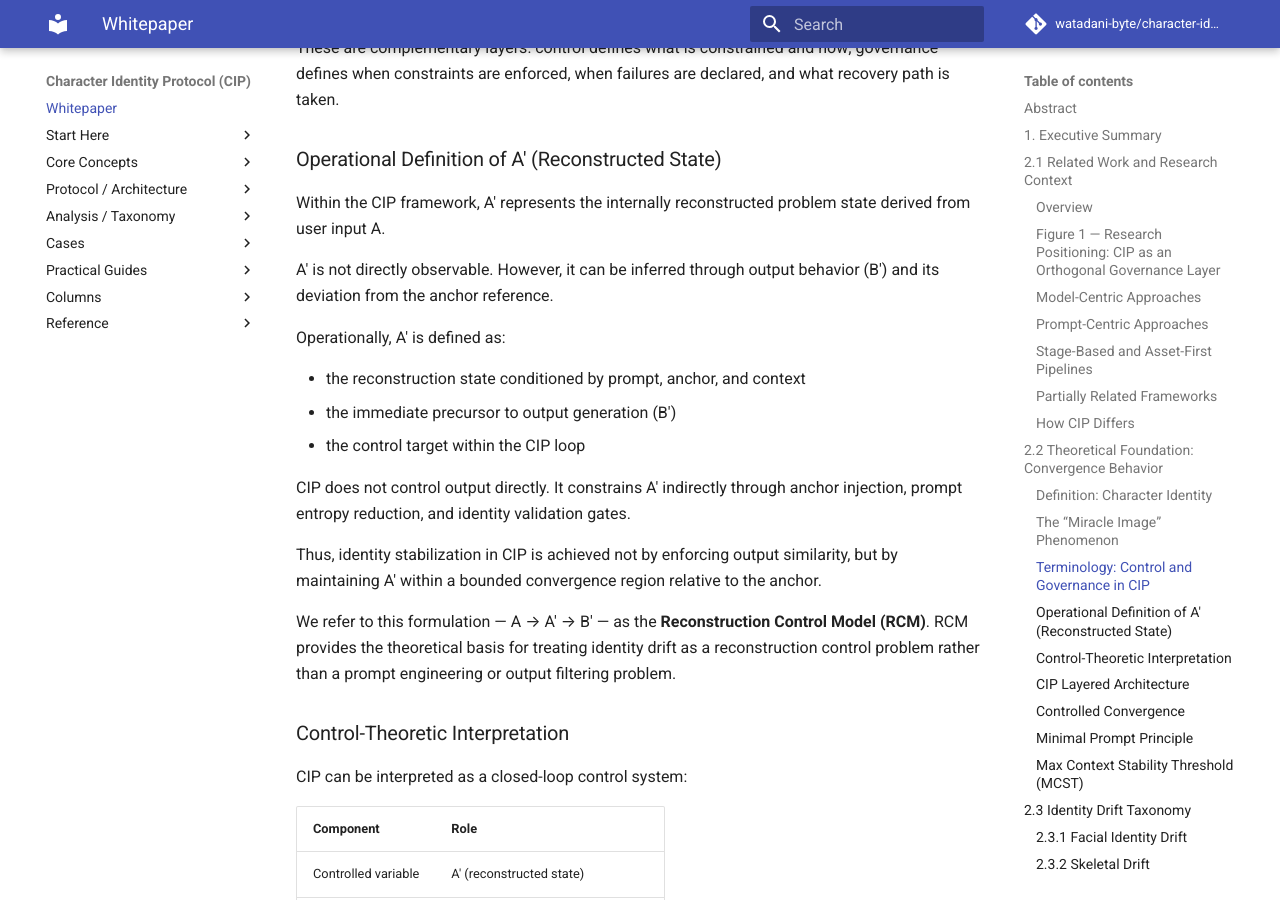
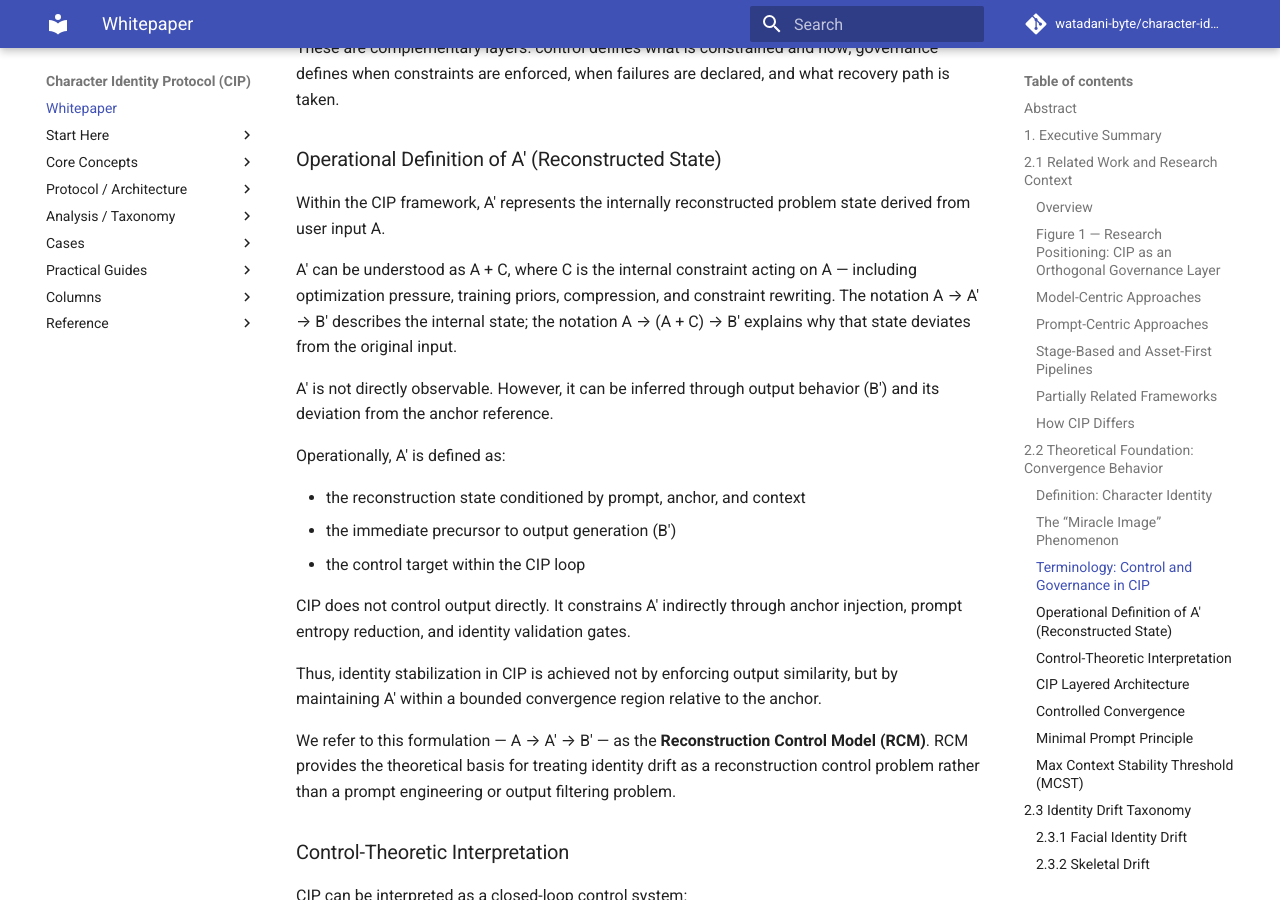
Before and after one commit to watadani-byte/character-identity-protocol, an MkDocs documentation site: the page built from docs/whitepaper_v1.md, in a window 1280 px wide and 900 px high, scrolled down 5837 px. Built offline with MkDocs 1.6.1 and Material for MkDocs 9.7.7, drawn with Linux system fonts in a browser that asks for light colours; comment, search, counter and statistics services are not loaded.

Commit message:
whitepaper_v1.md を更新

```diff
--- a/docs/whitepaper_v1.md
+++ b/docs/whitepaper_v1.md
@@ -157,6 +157,8 @@ These are complementary layers: control defines what is constrained and how; gov
 ### Operational Definition of A′ (Reconstructed State)
 
 Within the CIP framework, A′ represents the internally reconstructed problem state derived from user input A.
+
+A′ can be understood as A + C, where C is the internal constraint acting on A — including optimization pressure, training priors, compression, and constraint rewriting. The notation A → A′ → B′ describes the internal state; the notation A → (A + C) → B′ explains why that state deviates from the original input.
 
 A′ is not directly observable.
 However, it can be inferred through output behavior (B′) and its deviation from the anchor reference.
```
